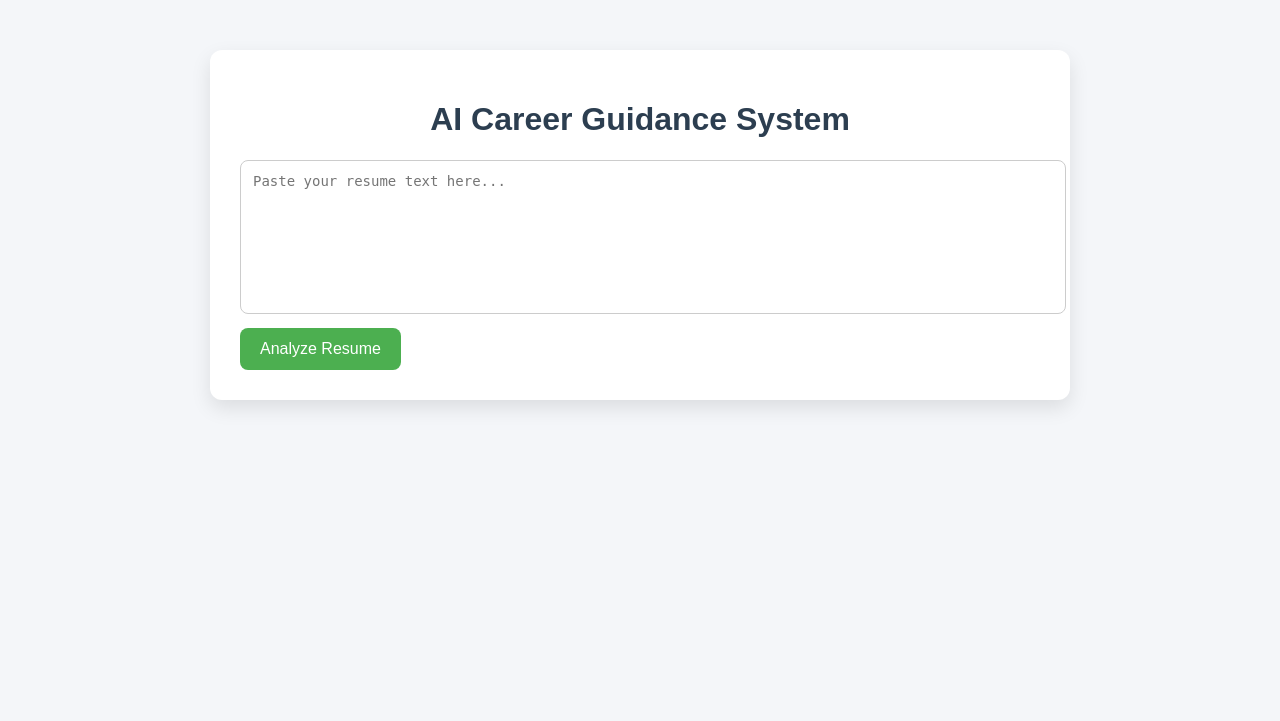
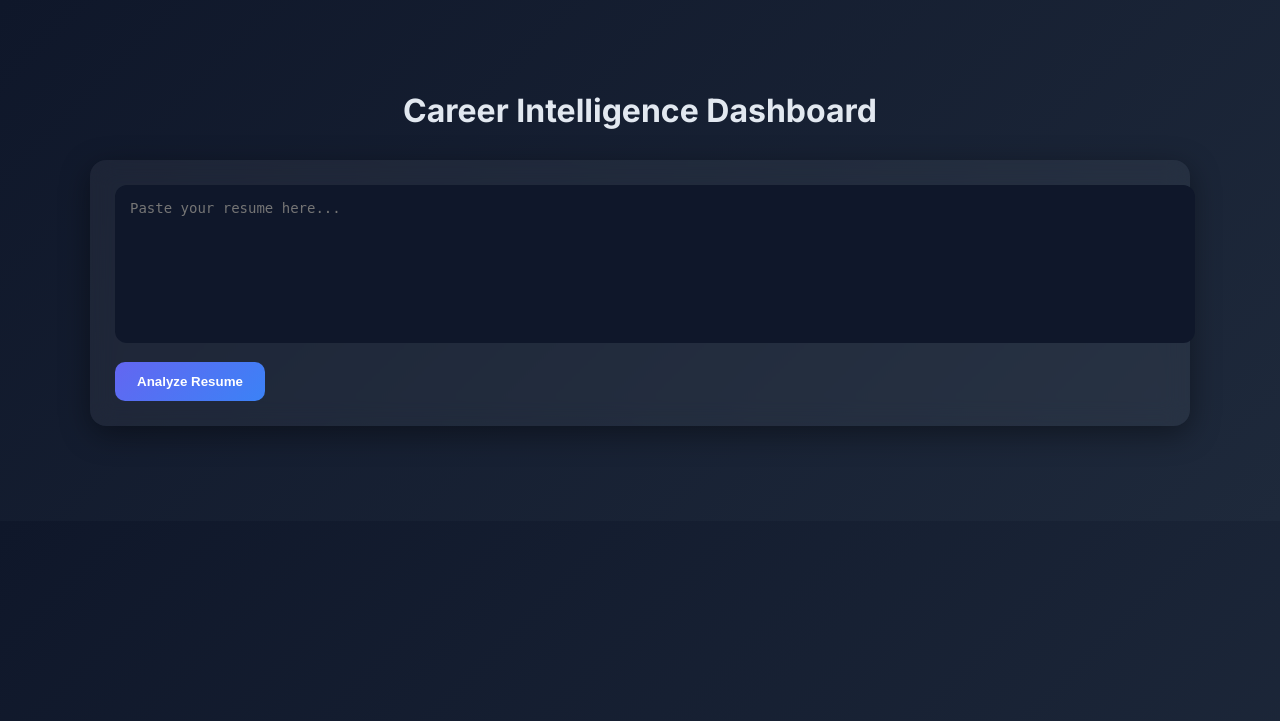
Before and after one commit to prishsha/careerCarrier, a Flask app: page / in a window 1280 px wide. Shown: the top 721 px of the page. Run offline with Flask 3, Linux system fonts and the light colour scheme; some libraries are stand-ins or nearby versions.

Commit message:
ui changed

```diff
--- a/templates/index.html
+++ b/templates/index.html
@@ -1,91 +1,153 @@
 <!DOCTYPE html>
-<html>
+<html lang="en">
 
 <head>
-    <title>AI Career Guidance</title>
+    <meta charset="UTF-8">
+    <title>Career Intelligence Dashboard</title>
+    <link href="https://fonts.googleapis.com/css2?family=Inter:wght@400;600;700&display=swap" rel="stylesheet">
     <style>
         body {
-            font-family: Arial, sans-serif;
-            background: #f4f6f9;
             margin: 0;
-            padding: 0;
+            font-family: 'Inter', sans-serif;
+            background: linear-gradient(135deg, #0f172a, #1e293b);
+            color: #e2e8f0;
         }
 
         .container {
-            max-width: 800px;
-            margin: 50px auto;
-            background: white;
+            max-width: 1100px;
+            margin: 40px auto;
             padding: 30px;
-            border-radius: 12px;
-            box-shadow: 0 8px 20px rgba(0, 0, 0, 0.1);
         }
 
         h1 {
             text-align: center;
-            color: #2c3e50;
+            font-weight: 700;
+            font-size: 32px;
+            margin-bottom: 30px;
+        }
+
+        .glass {
+            background: rgba(255, 255, 255, 0.05);
+            backdrop-filter: blur(12px);
+            border-radius: 16px;
+            padding: 25px;
+            box-shadow: 0 8px 30px rgba(0, 0, 0, 0.4);
+            margin-bottom: 25px;
         }
 
         textarea {
             width: 100%;
-            padding: 12px;
-            border-radius: 8px;
-            border: 1px solid #ccc;
+            padding: 15px;
+            border-radius: 12px;
+            border: none;
+            background: #0f172a;
+            color: #e2e8f0;
             resize: none;
             font-size: 14px;
         }
 
+        textarea:focus {
+            outline: 2px solid #6366f1;
+        }
+
         button {
-            background: #4CAF50;
+            margin-top: 15px;
+            padding: 12px 22px;
+            border-radius: 10px;
+            border: none;
+            font-weight: 600;
+            cursor: pointer;
+            background: linear-gradient(135deg, #6366f1, #3b82f6);
             color: white;
-            padding: 12px 20px;
-            border: none;
-            border-radius: 8px;
-            font-size: 16px;
-            cursor: pointer;
-            margin-top: 10px;
+            transition: 0.3s ease;
         }
 
         button:hover {
-            background: #45a049;
+            transform: translateY(-2px);
+            box-shadow: 0 8px 20px rgba(99, 102, 241, 0.4);
         }
 
-        .section {
-            margin-top: 30px;
+        .grid {
+            display: grid;
+            grid-template-columns: 1fr 1fr;
+            gap: 20px;
         }
 
-        .card {
-            background: #f9fafc;
-            padding: 15px;
-            border-radius: 8px;
-            margin-top: 10px;
+        .job-title {
+            font-size: 22px;
+            font-weight: 600;
+            margin-bottom: 8px;
+        }
+
+        .score-bar {
+            height: 10px;
+            background: #334155;
+            border-radius: 20px;
+            overflow: hidden;
+            margin-top: 8px;
+        }
+
+        .score-fill {
+            height: 100%;
+            background: linear-gradient(90deg, #22c55e, #3b82f6);
         }
 
         .skill {
             display: inline-block;
             padding: 6px 12px;
-            margin: 4px;
+            margin: 5px 5px 0 0;
             border-radius: 20px;
-            font-size: 13px;
+            font-size: 12px;
+            font-weight: 500;
         }
 
         .matched {
-            background: #d4edda;
-            color: #155724;
+            background: rgba(34, 197, 94, 0.2);
+            color: #4ade80;
+            border: 1px solid #22c55e;
         }
 
         .missing {
-            background: #f8d7da;
-            color: #721c24;
+            background: rgba(239, 68, 68, 0.2);
+            color: #f87171;
+            border: 1px solid #ef4444;
         }
 
-        .course {
-            margin-bottom: 8px;
+        .course-card {
+            background: rgba(255, 255, 255, 0.04);
+            padding: 15px;
+            border-radius: 12px;
+            margin-top: 12px;
+            transition: 0.3s ease;
         }
 
-        .job-title {
-            font-size: 20px;
-            font-weight: bold;
-            color: #34495e;
+        .course-card:hover {
+            transform: translateY(-3px);
+            background: rgba(255, 255, 255, 0.08);
+        }
+
+        .platform {
+            display: inline-block;
+            padding: 4px 8px;
+            font-size: 11px;
+            border-radius: 8px;
+            background: #1e40af;
+            margin-top: 5px;
+        }
+
+        .top-match-item {
+            padding: 8px 0;
+            border-bottom: 1px solid #334155;
+        }
+
+        .top-match-item:last-child {
+            border-bottom: none;
+        }
+
+        @media (max-width: 900px) {
+            .grid {
+                grid-template-columns: 1fr;
+            }
         }
     </style>
 </head>
@@ -93,85 +155,103 @@
 <body>
 
     <div class="container">
-        <h1>AI Career Guidance System</h1>
 
+        <h1> Career Intelligence Dashboard</h1>
+
+        <div class="glass">
             <form method="POST">
-            <textarea name="resume" rows="8" placeholder="Paste your resume text here..."></textarea>
-            <br>
+                <textarea name="resume" rows="8" placeholder="Paste your resume here..."></textarea>
                 <button type="submit">Analyze Resume</button>
             </form>
+        </div>
 
         {% if result %}
-        <div class="section">
+
+        <!-- Recommended Job -->
+        <div class="glass">
             <div class="job-title">
-                Recommended Job: {{ result.job }} ({{ result.score }}% match)
+                🎯 Recommended Role: {{ result.job }}
             </div>
-            {% if result.note %}
-            <p style="color:#b35c00;"><strong>Note:</strong> {{ result.note }}</p>
-            {% endif %}
-        </div>
+            <div>{{ result.score }}% Match</div>
 
-        <div class="section">
-            <h3>Top Matches</h3>
-            <div class="card">
-                <ul>
-                    {% for match in result.top_matches %}
-                    <li>{{ match.job }} ({{ match.score }}%)</li>
-                    {% endfor %}
-                </ul>
+            <div class="score-bar">
+                <div class="score-fill" style="width: {{ result.score }}%;"></div>
             </div>
         </div>
 
-        <div class="section">
-            <h3>Matched Skills</h3>
-            <div class="card">
+        <!-- Top Matches -->
+        <div class="glass">
+            <h3>📊 Top Role Matches</h3>
+            {% for match in result.top_matches %}
+            <div class="top-match-item">
+                {{ match.job }} — {{ match.score }}%
+            </div>
+            {% endfor %}
+        </div>
+
+        <div class="grid">
+
+            <!-- Matched Skills -->
+            <div class="glass">
+                <h3>✅ Strengths</h3>
                 {% if result.matched %}
                 {% for skill in result.matched %}
                 <span class="skill matched">{{ skill }}</span>
                 {% endfor %}
                 {% else %}
-                <p>No direct matched skills detected from the current skill map.</p>
+                <p>No direct matched skills detected.</p>
                 {% endif %}
             </div>
-        </div>
 
-        <div class="section">
-            <h3>Missing Skills</h3>
-            <div class="card">
+            <!-- Missing Skills -->
+            <div class="glass">
+                <h3>⚠ Skill Gaps</h3>
                 {% if result.missing %}
                 {% for skill in result.missing %}
                 <span class="skill missing">{{ skill }}</span>
                 {% endfor %}
                 {% else %}
-                <p>No major skill gaps were detected for this top match.</p>
+                <p>No major gaps detected.</p>
                 {% endif %}
             </div>
+
         </div>
 
-        <div class="section">
-            <h3>Recommended Courses</h3>
+        <!-- Courses -->
+        <div class="glass">
+            <h3>🎓 Recommended Learning Paths</h3>
 
             {% for skill, courses in result.courses.items() %}
-            <div class="card">
+            <div style="margin-top:20px;">
                 <strong>To improve {{ skill }}:</strong>
-                <ul>
+
                 {% if courses %}
                 {% for course in courses %}
-                    <li>
+                <div class="course-card">
                     <strong>{{ course.course }}</strong><br>
-                        ⭐ {{ course.rating }} | {{ course.level }} |
-                        <span style="color:#2b6cb0;">{{ course.platform }}</span>
-                    </li>
+
+                    ⭐
+                    {% if course.rating and course.rating > 0 %}
+                    {{ course.rating }}
+                    {% else %}
+                    NA
+                    {% endif %}
+
+                    | {{ course.level }}<br>
+
+                    <span class="platform">{{ course.platform }}</span>
+                </div>
                 {% endfor %}
                 {% else %}
-                    <li>No direct courses found.</li>
+                <p>No direct courses found.</p>
                 {% endif %}
-                </ul>
             </div>
             {% endfor %}
+
         </div>
 
         {% endif %}
+
     </div>
 
 </body>
```
Lines whose indentation alone changed are shown as unchanged.
